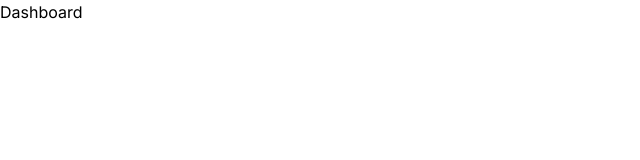
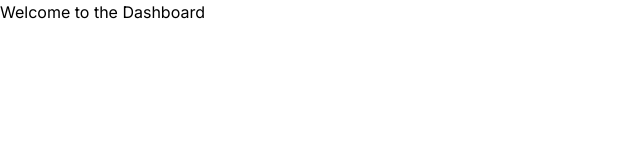
Before and after one commit to stefan022/next-js, a Next.js app: page /dashboard in a window 1280 px wide. Shown: the top 160 px of the page, without its empty margins (0-640 px from the left). Built offline with nearby package versions, Linux system fonts and the light colour scheme.

Commit message:
add layout and template

```diff
--- /dev/null
+++ b/src/app/dashboard/layout.tsx
@@ -0,0 +1,15 @@
+import { FC, ReactNode } from 'react'
+
+interface IProps {
+    children: ReactNode;
+}
+
+const DashboardLayout: FC<IProps> = ({ children }): JSX.Element => {
+    return (
+        <section>
+            {children}
+        </section>
+    )
+}
+
+export default DashboardLayout
--- a/src/app/dashboard/page.tsx
+++ b/src/app/dashboard/page.tsx
@@ -1,5 +1,7 @@
 import { FC } from 'react'
 
-const Dashboard: FC = (): JSX.Element => <div>Dashboard</div>
+import DashboardLayout from './layout'
+
+const Dashboard: FC = (): JSX.Element => <DashboardLayout><p>Welcome to the Dashboard</p></DashboardLayout>
 
 export default Dashboard
--- a/src/app/dashboard/settings/page.tsx
+++ b/src/app/dashboard/settings/page.tsx
@@ -1,5 +1,11 @@
 import { FC } from 'react'
 
-const Settings: FC = (): JSX.Element => <div>Settings</div>;
+import SettingsTemplate from './template'
+import { routeParam } from '@/constants/routeParam'
+
+const Settings: FC = (): JSX.Element =>
+    <SettingsTemplate key={routeParam} >
+        <div>Settings</div>
+    </SettingsTemplate>
 
 export default Settings
--- /dev/null
+++ b/src/app/dashboard/settings/template.tsx
@@ -0,0 +1,9 @@
+import { FC, ReactNode } from 'react'
+
+interface IProps {
+    children: ReactNode;
+}
+
+const SettingsTemplate: FC<IProps> = ({ children }): JSX.Element => <div>{children}</div>
+
+export default SettingsTemplate
--- /dev/null
+++ b/src/constants/routeParam.ts
@@ -0,0 +1 @@
+export const routeParam = 1;
```
